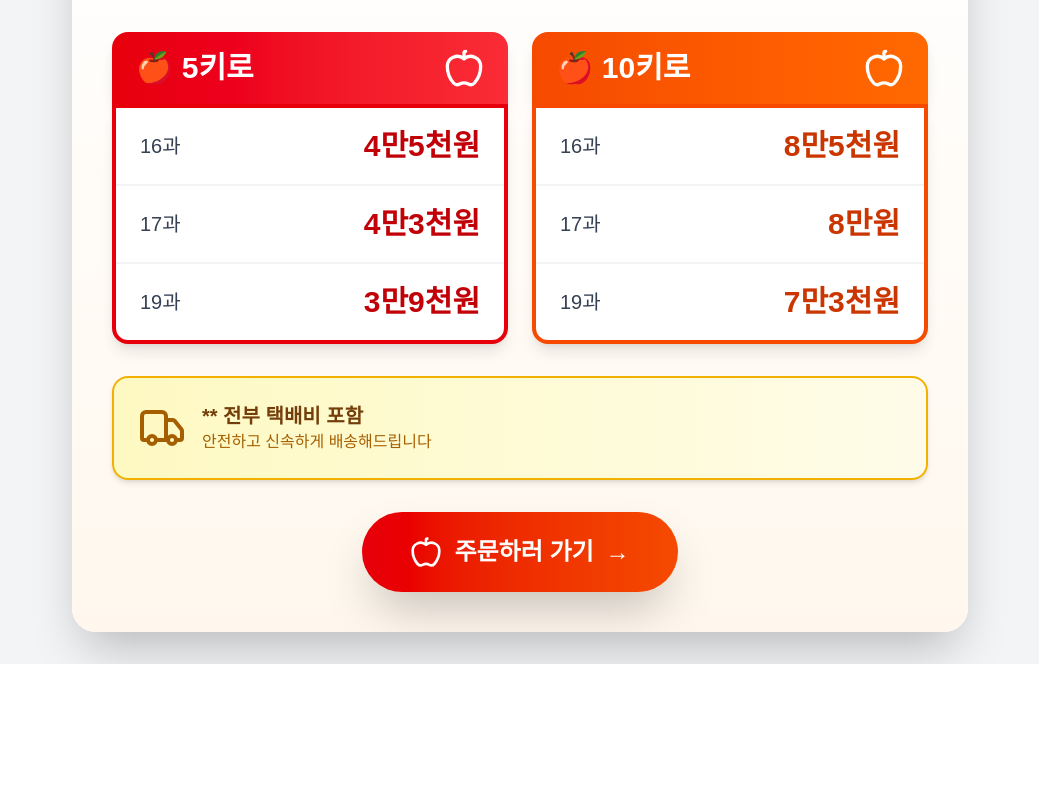
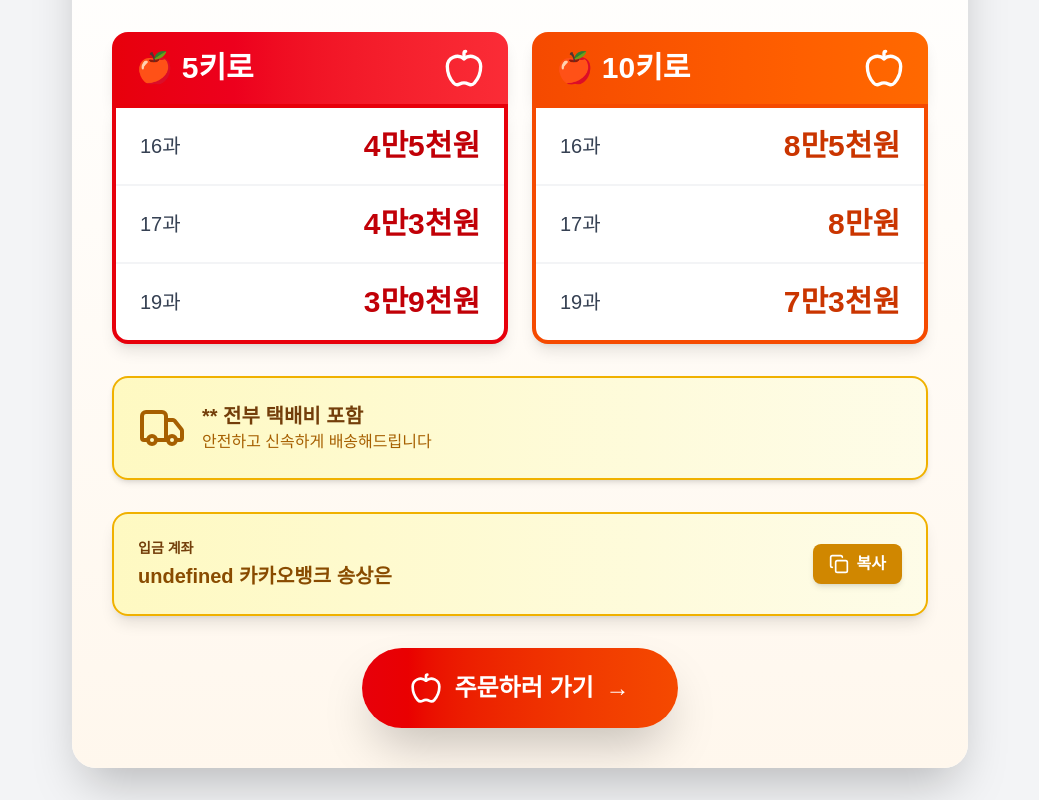
Before and after one commit to yaejin9503/apple-order-system, a Next.js app: page / in a window 1280 px wide. Shown: the part 472-1272 px from the top of the page, without its empty margins (120-1159 px from the left). Before the commit the page ends 1136 px from the top, so only its background shows below. Built offline with nearby package versions, Linux system fonts and the light colour scheme.

Commit message:
chore: 위치 조정

```diff
--- a/app/page.tsx
+++ b/app/page.tsx
@@ -1,8 +1,26 @@
-import { Apple, Truck, Star } from "lucide-react";
+"use client";
+
+import { Apple, Truck, Star, Copy, Check } from "lucide-react";
 import { ImageWithFallback } from "./components/ImageWithFallback";
 import Link from "next/link";
+import { useState } from "react";
 
 export default function App() {
+  const [copied, setCopied] = useState(false);
+  const accountNumber = `${process.env.NEXT_PUBLIC_ACCOUNT} 카카오뱅크 송상은`;
+
+  const handleCopy = async () => {
+    try {
+      await navigator.clipboard.writeText(
+        process.env.NEXT_PUBLIC_ACCOUNT || ""
+      );
+      setCopied(true);
+      setTimeout(() => setCopied(false), 2000);
+    } catch (err) {
+      console.error("복사 실패:", err);
+    }
+  };
+
   return (
     <div
       className="min-h-screen bg-gray-100 flex items-center justify-center p-4 sm:p-8"
@@ -148,6 +166,37 @@ export default function App() {
             </div>
           </div>
 
+          {/* Account Info */}
+          <div className="bg-gradient-to-r from-yellow-100 to-yellow-50 border-2 border-yellow-500 rounded-xl sm:rounded-2xl p-4 sm:p-6 mb-6 sm:mb-8 shadow-lg">
+            <div className="flex items-center justify-between gap-2">
+              <div className="flex-1 min-w-0">
+                <p className="text-yellow-900 text-xs sm:text-sm font-bold mb-1">
+                  입금 계좌
+                </p>
+                <p className="text-yellow-800 text-sm sm:text-base md:text-xl font-bold break-all">
+                  {accountNumber}
+                </p>
+              </div>
+              <button
+                onClick={handleCopy}
+                className="bg-yellow-600 hover:bg-yellow-700 text-white px-3 py-2 sm:px-4 sm:py-2 rounded-lg text-sm sm:text-base font-bold transition-all duration-200 hover:scale-105 active:scale-95 flex items-center gap-1 sm:gap-2 shadow-md shrink-0"
+              >
+                {copied ? (
+                  <>
+                    <Check className="w-4 h-4 sm:w-5 sm:h-5" />
+                    <span className="hidden sm:inline">복사됨!</span>
+                    <span className="sm:hidden">✓</span>
+                  </>
+                ) : (
+                  <>
+                    <Copy className="w-4 h-4 sm:w-5 sm:h-5" />
+                    <span className="hidden sm:inline">복사</span>
+                  </>
+                )}
+              </button>
+            </div>
+          </div>
+
           {/* Order Button */}
           <div className="flex justify-center">
             <Link href="/order">
```
